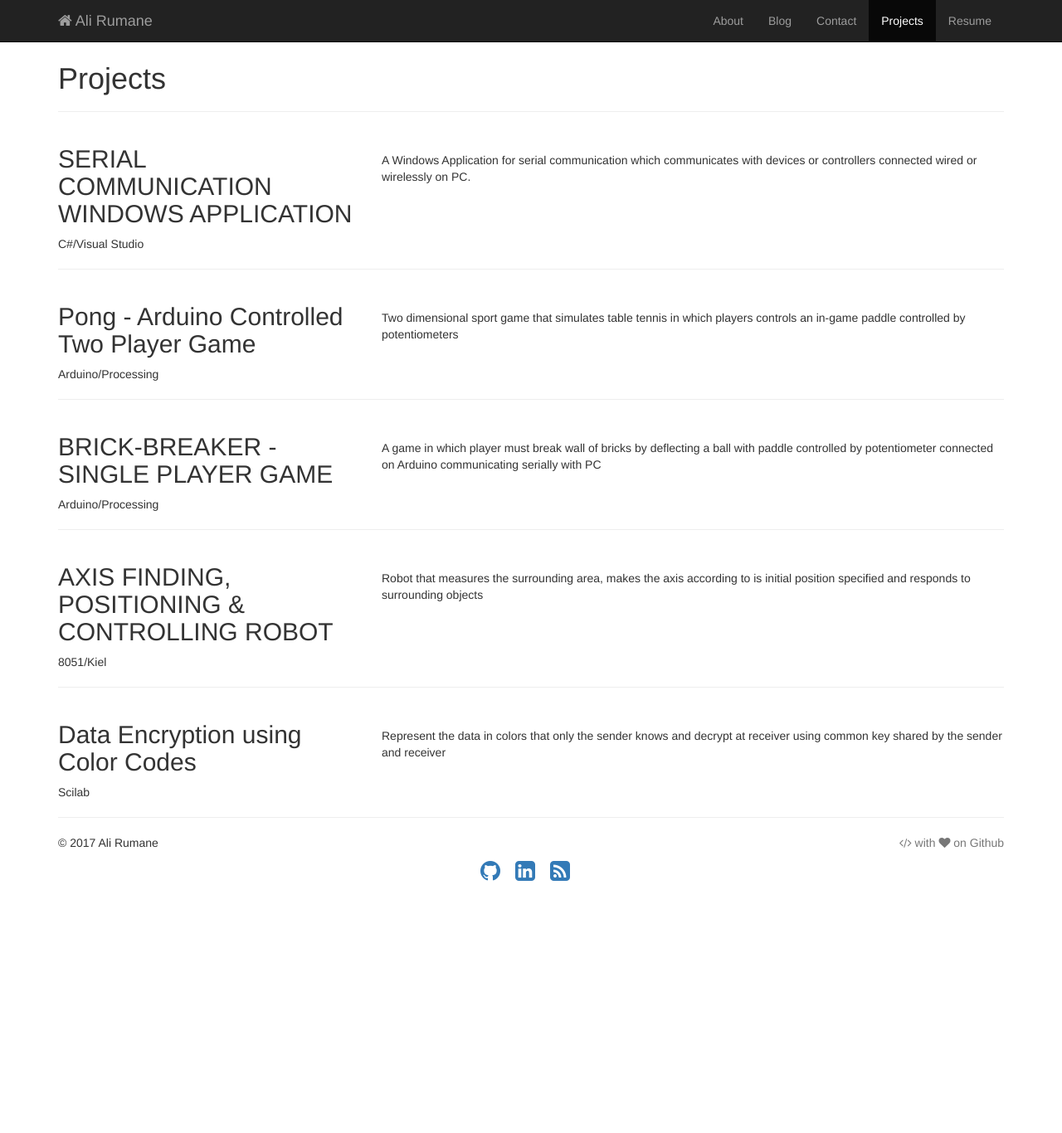
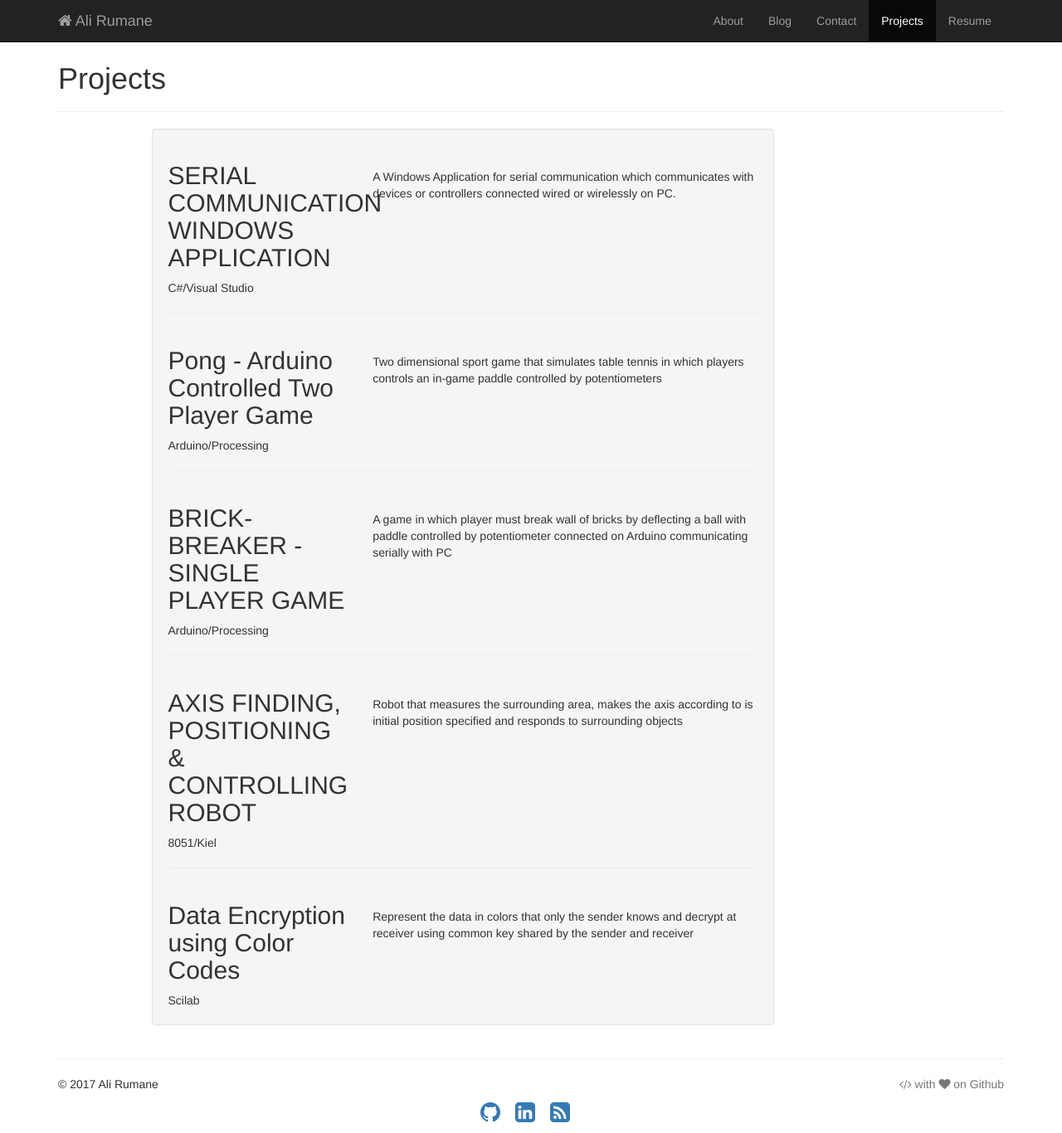
Before and after one commit to alirumane/ali-backup, a Jekyll site: the page built from projects.html, in a window 1280 px wide and 1366 px high. Shown: the whole window at 83% size. Built offline with Jekyll 4.4.1, drawn with Linux system fonts in a browser that asks for light colours.

Commit message:
Update projects.html

```diff
--- a/projects.html
+++ b/projects.html
@@ -5,6 +5,11 @@
 group: navigation
 ---
 {% include JB/setup %}
+
+ <div class="container">
+	<div class="row">
+         <div class="col-md-offset-1 col-md-8">
+          <div class="well">
 
 {% for project in site.data.projects.projects %}
   <div class="row">
@@ -30,3 +35,8 @@
     <hr/>
   {% endif %}
 {% endfor %}
+
+		</div>
+		</div>
+	</div>
+</div>
```
